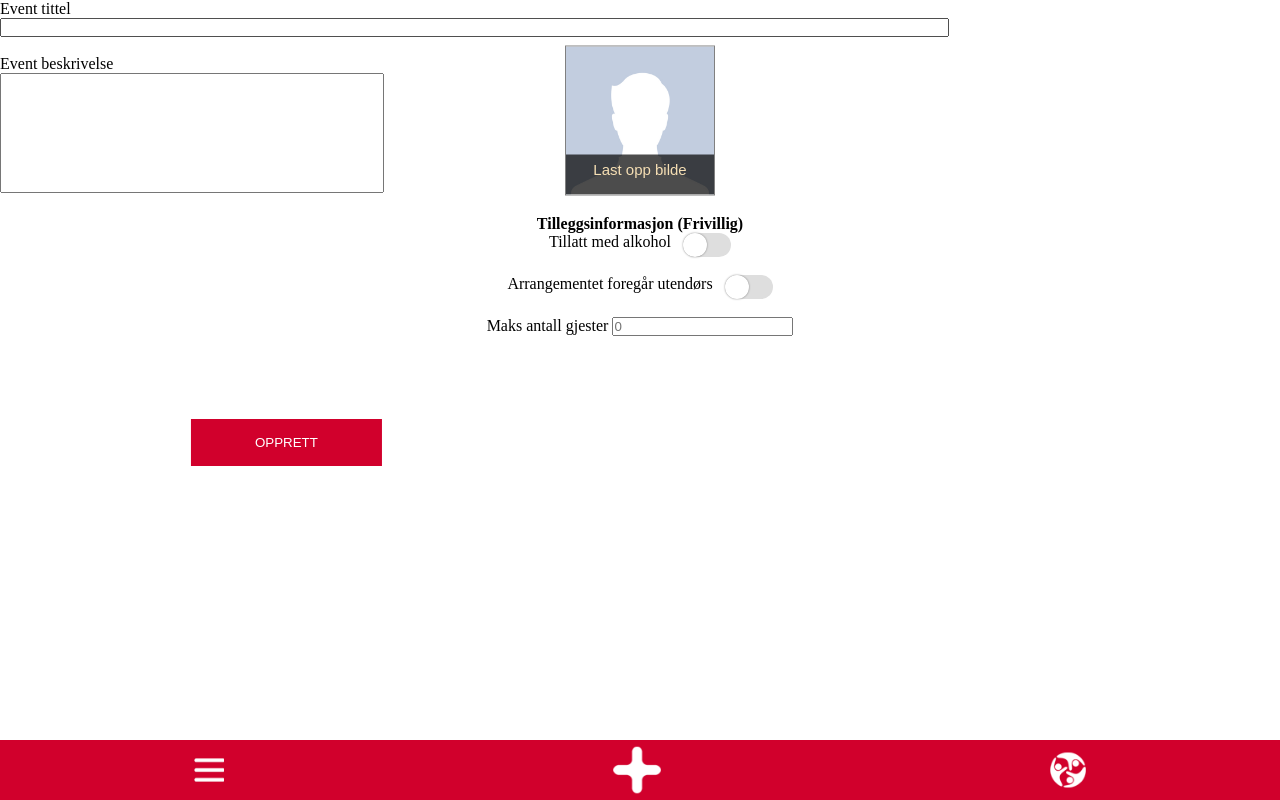
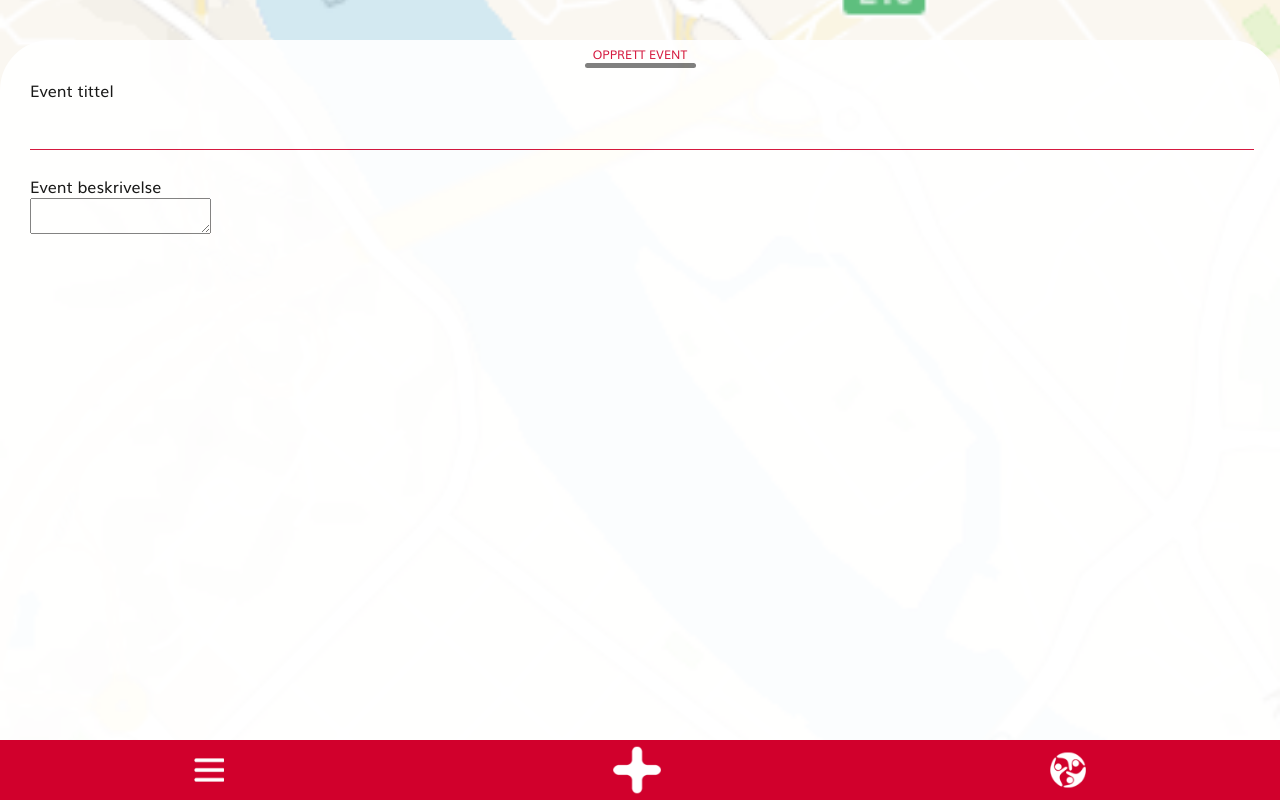
Before and after one commit to Gruppe-8A/MyEventsUiA, a plain HTML site: page opprett_event.html in a window 1280 px wide. Drawn offline with Linux system fonts and the light colour scheme.

Commit message:
Opprettet kartvisning + opprett_event

```diff
--- a/opprett_event.html
+++ b/opprett_event.html
@@ -8,6 +8,12 @@
 </head>
 <body>
 
+    <div class="main-content">
+        <div class="content-close" align="center">
+            <div class='content-title'>OPPRETT EVENT</div>
+            <div class="close-line"></div>
+        </div>
+        <div class='content'>
             <form>
                 <label for="event_title">Event tittel</label><br>
                 <input type="text" id="event_title" name="event_title" class="event-tittel">
@@ -15,45 +21,9 @@
                 <br><label for="event_description">Event beskrivelse</label><br>
                 <textarea id="event_description" name="event_description"></textarea>
             </form>
-
-<lastoppbilde>
-<div class="profilbilde">
-    <img src="profilbilde-mann.jpeg" alt="profilbilde" id="bilde">
-    <input type="file" id="file">
-    <label for="file" id="uploadBtn">Last opp bilde</label>
+        </div>
 
     </div>
-</lastoppbilde>
-
-
-<Tilleggsinformasjon>
-<h4>Tilleggsinformasjon (Frivillig)</h4>
-
-<form action="#">Tillatt med alkohol &nbsp
-    <div class="switch">
-     <input id="switch-1" type="checkbox" class="switch-input"/>
-        <label for="switch-1" class="switch-label">Switch</label>
-    </div>
-</form>
-<br>
-<form action="#">Arrangementet foregår utendørs &nbsp
-    <div class="switch-2">
-        <input id="switch-2" type="checkbox" class="switch-input-2"/>
-        <label for="switch-2" class="switch-label-2">Switch</label>
-    </div>
-</form>
-<br>
-<form>
-    <label for="antall-gjester">Maks antall gjester</label>
-    <input type="number" id="antall-gjester" name="antall-gjester" class="antall-gjester" placeholder="0">
-</form>
-<br>
-<br>
-<label for="opprett-event"></label>
-<button id="opprett-event" type="submit" name="Opprett event" class="opprett-knapp">OPPRETT</button>
-
-</Tilleggsinformasjon>
-
 
 <div class='meny'>
         <div class='menu-btn'>
--- a/src/styles.css
+++ b/src/styles.css
@@ -1,3 +1,8 @@
+
+@font-face {
+    font-family: Muli;
+    src: url(fonts/muli/Muli.ttf);
+}
 
 .event-oversikt{
     border-color: solid black;
@@ -126,22 +131,14 @@ tilleggsinformasjon {
 }
 
 .event-tittel {
-    padding-left: 60%;
-
+    height: 45px;
+    width: 100%;
+    font-size: 25px;
+    color: #D1002C;
+    border: 0px;
+    border-bottom: 1px solid #D1002C;
 }
 
-textarea {
-    width: 30%;
-    height: 120px;
-    padding: 20px 10px;
-    box-sizing: border-box;
-    resize: none;
-
-}
-
-body {
-    margin: 0px;
-}
 .opprett-knapp {
     background-color: #d1002c;
     color: #FFFFFF;
@@ -150,24 +147,6 @@ body {
     border: 1px #d1002c;
     cursor: pointer;
     transform: translate(100%, 100%);
-}
-
-/* Last opp bilde */
-
-img {
-    height: 150px;
-}
-
-* {
-    margin: 0;
-    padding: 0;
-    box-sizing: border-box;
-}
-
-lastoppbilde {
-    height: 100vh;
-    width: 100%;
-
 }
 
 .profilbilde {
@@ -236,6 +215,7 @@ lastoppbilde {
 .meny {
     position: fixed;
     bottom: 0px;
+    left: 0px;
     height: 60px;
     width: 100%;
     background-color: #D1002C;
@@ -245,3 +225,47 @@ lastoppbilde {
 .menu-btn {
     text-align: center;
 }
+
+html {
+  background: url(../img/map-bg.png) no-repeat center center fixed;
+  -webkit-background-size: cover;
+  -moz-background-size: cover;
+  -o-background-size: cover;
+  background-size: cover;
+}
+body {
+    margin:  0px;
+}
+
+.main-content {
+    width: 100%;
+    background-color: white;
+    height: 95%;
+    bottom:  0px;
+    position: fixed;
+    font-size: 1em;
+    border-radius: 50px;
+    opacity: 90%;
+}
+.content-close {
+    width: 100%;
+}
+.close-line {
+    margin-top: 0px;
+    height: 5px;
+    width: 111px;
+    background-color: #737373;
+    border-radius: 5px;
+}
+.content-title {
+    margin-top: 5px;
+    font-size: 12px;
+    color: #D1002C;
+    font-family: Muli;
+}
+.content {
+    padding-left: 30px;
+    padding-right: 30px;
+    padding-top: 10px;
+    font-family: Muli;
+}
```
Also changed, not shown: index.html (+1 -2 lines), img/map-bg.png (added), src/fonts/muli/Muli.ttf (added). Lines whose indentation alone changed are shown as unchanged.
